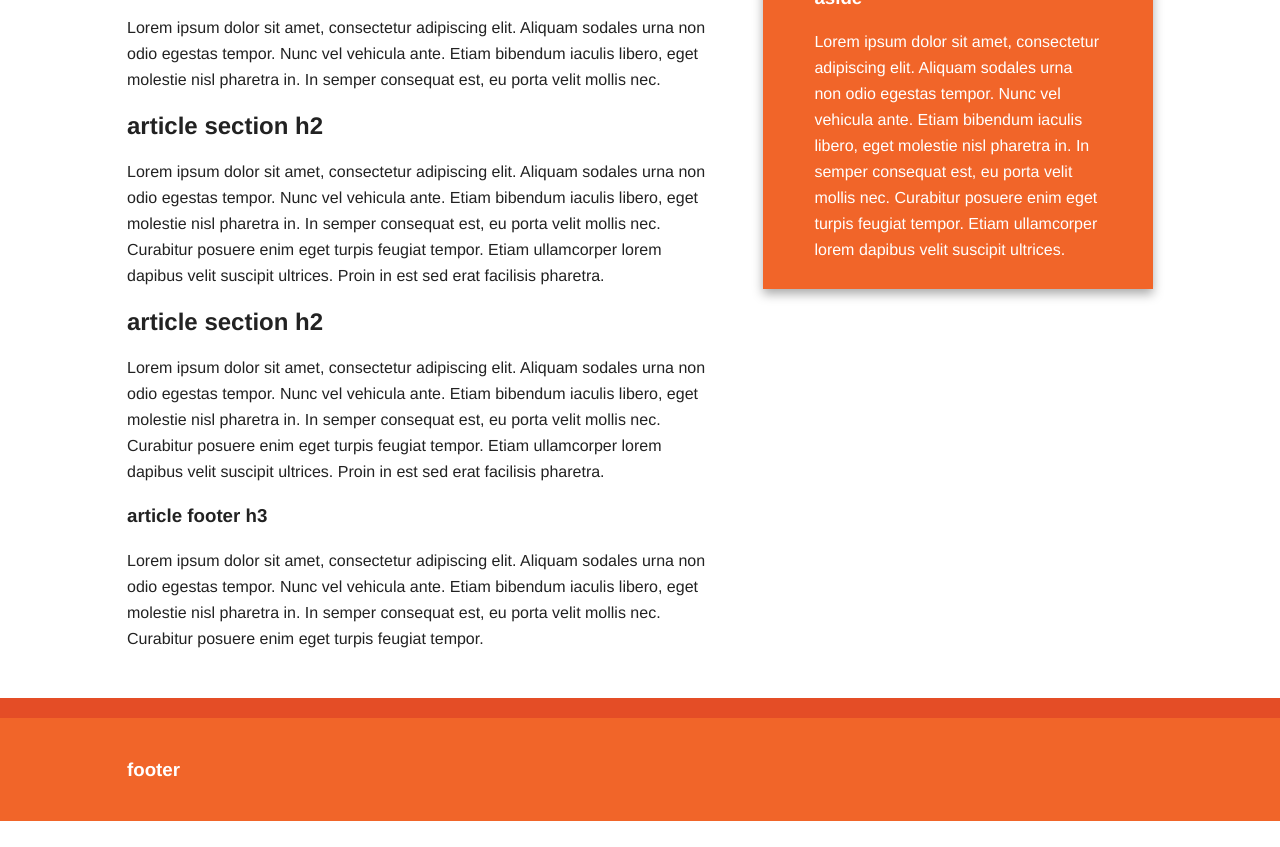
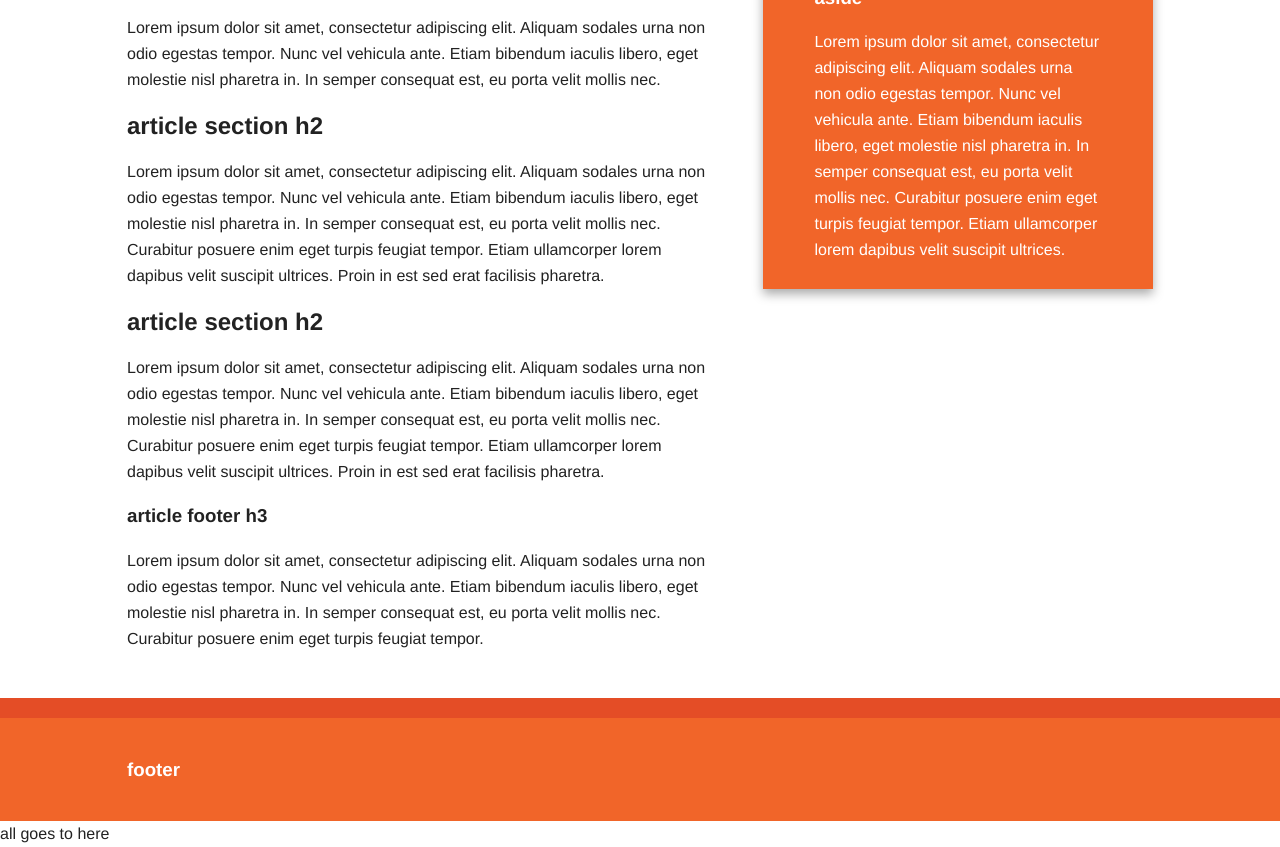
Before and after one commit to raselkhaanlab/web-development, a plain HTML site: page index.html in a window 1280 px wide. Shown: the part 180-1027 px from the top of the page. Before the commit the page ends 1001 px from the top, so only its background shows below. Drawn offline with Linux system fonts and the light colour scheme.

Commit message:
included footer index.html

```diff
--- a/index.html
+++ b/index.html
@@ -75,6 +75,6 @@
         <script src="js/main.js"></script>
 
         <!-- Google Analytics: change UA-XXXXX-X to be your site's ID. -->
-
+      <footer>all goes to here</footer>
     </body>
 </html>
```
